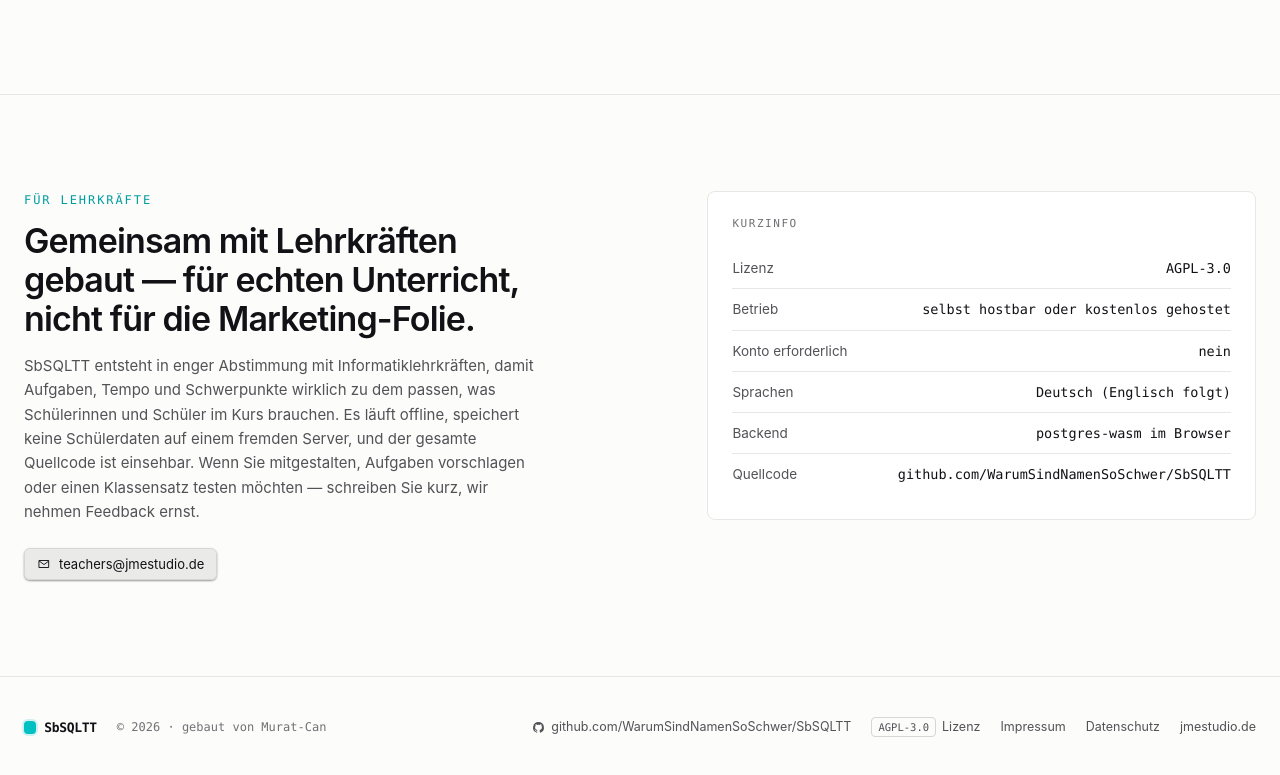
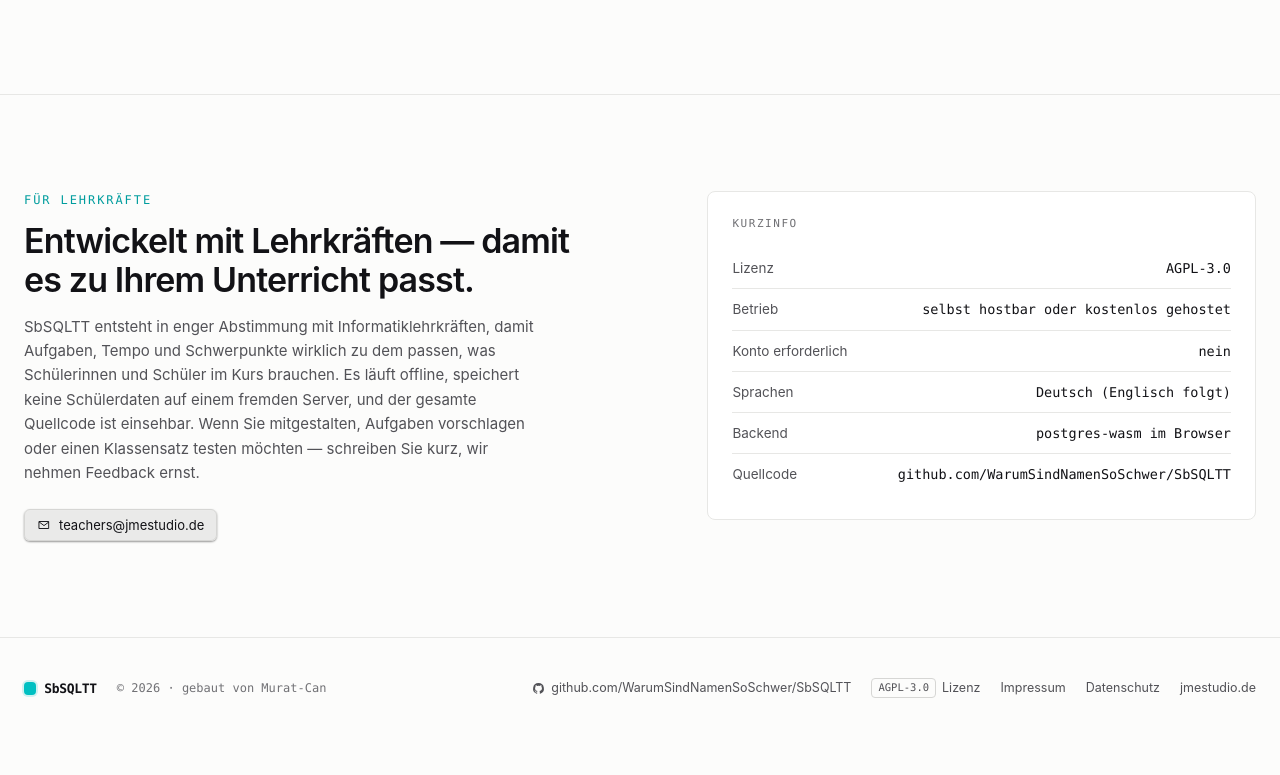
Before and after one commit to WarumSindNamenSoSchwer/SbSQLTT, a SvelteKit app: page / in a window 1280 px wide. Shown: the part 1514-2289 px from the top of the page. After the commit the page ends 2252 px from the top, so only its background shows below. Built offline with nearby package versions, Linux system fonts and the light colour scheme.

Commit message:
Teachers headline: drop 'Marketing-Folie' jab, tighten phrasing

```diff
--- a/src/routes/+page.svelte
+++ b/src/routes/+page.svelte
@@ -276,7 +276,7 @@
 					class="mt-3 text-[28px] md:text-[34px] leading-[1.15] tracking-tight font-semibold text-ink-900"
 					style="text-wrap: balance"
 				>
-					Gemeinsam mit Lehrkräften gebaut — für echten Unterricht, nicht für die Marketing-Folie.
+					Entwickelt mit Lehrkräften — damit es zu Ihrem Unterricht passt.
 				</h2>
 				<p
 					class="mt-4 text-[15px] leading-relaxed text-ink-700 max-w-[55ch]"
```
